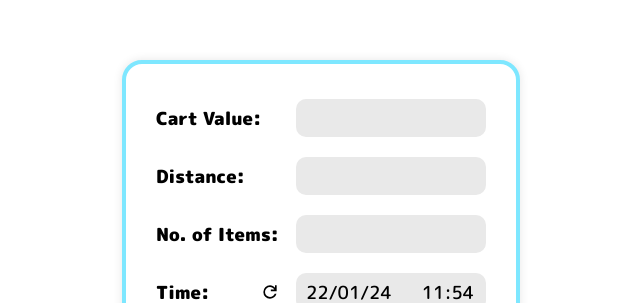
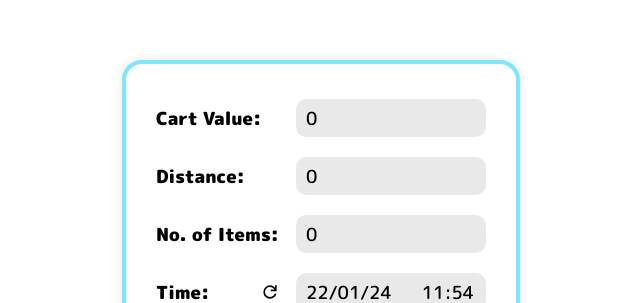
Before and after one commit to nine-chairs/testaufgabe, a React (Create React App) app: page / in a window 1280 px wide. Shown: the part 155-458 px from the top of the page, without its empty margins (319-959 px from the left). Built offline with nearby package versions, Linux system fonts and the light colour scheme.

Commit message:
updated the calculation logic

```diff
--- a/src/components/Calculator/Calculator.tsx
+++ b/src/components/Calculator/Calculator.tsx
@@ -22,7 +22,7 @@ const Calculator: React.FC = () => {
             className='inputField'
             type="number"
             value={viewModel.state.cartValueInput}
-            onChange={(e) => viewModel.handleInputChange(e, 'cartValueInput')}
+            onChange={(e) => viewModel.handleFloatInputChange(e, 'cartValueInput')}
             min="0"
           />
         </div>
@@ -39,8 +39,8 @@ const Calculator: React.FC = () => {
             className='inputField'
             type="number"
             value={viewModel.state.deliveryDistanceInput}
-            onChange={(e) => viewModel.handleInputChange(e, 'deliveryDistanceInput')}
-            min="1"
+            onChange={(e) => viewModel.handleIntegerInputChange(e, 'deliveryDistanceInput')}
+            min="0"
           />
         </div>
       </div>
@@ -56,8 +56,8 @@ const Calculator: React.FC = () => {
             className='inputField'
             type="number"
             value={viewModel.state.numberOfItemsInput}
-            onChange={(e) => viewModel.handleInputChange(e, 'numberOfItemsInput')}
-            min="1"
+            onChange={(e) => viewModel.handleIntegerInputChange(e, 'numberOfItemsInput')}
+            min="0"
           />
         </div>
       </div>
--- a/src/components/Calculator/viewModel.ts
+++ b/src/components/Calculator/viewModel.ts
@@ -1,9 +1,9 @@
 import { useState, useEffect } from 'react';
 
 interface ViewModelState {
-  cartValueInput: string;
-  deliveryDistanceInput: string;
-  numberOfItemsInput: string;
+  cartValueInput: number;
+  deliveryDistanceInput: number;
+  numberOfItemsInput: number;
   finalDeliveryFee: number | null;
   totalPrice: number | null;
   dateTime: string;
@@ -23,9 +23,9 @@ const useViewModel = () => {
   };
 
   const initialState: ViewModelState = {
-    cartValueInput: '',
-    deliveryDistanceInput: '',
-    numberOfItemsInput: '',
+    cartValueInput: 0,
+    deliveryDistanceInput: 0,
+    numberOfItemsInput: 0,
     finalDeliveryFee: null,
     totalPrice: null,
     dateTime: getCurrentDateTime(),
@@ -44,36 +44,31 @@ const useViewModel = () => {
     return () => clearInterval(intervalId);
   }, [state.isDatepickerOpen, state.isDateSelected]);
 
-  const parseInputValue = (value: string): number => {
-    const normalizedValue = value.replace(',', '.');
-    return parseFloat(normalizedValue);
-  };
+  const calculateDeliveryFee = () => {
+    const cartValue = state.cartValueInput;
+    const deliveryDistance = state.deliveryDistanceInput;
+    const numberOfItems = state.numberOfItemsInput;
 
-  const calculateDeliveryFee = () => {
-    const parsedCartValue = parseInputValue(state.cartValueInput);
-    const parsedDeliveryDistance = parseInputValue(state.deliveryDistanceInput);
-    const parsedNumberOfItems = parseInputValue(state.numberOfItemsInput);
-
-    if (parsedCartValue >= 200) {
-      setState((prev) => ({ ...prev, finalDeliveryFee: 0, totalPrice: parsedCartValue }));
+    if (cartValue >= 200) {
+      setState((prev) => ({ ...prev, finalDeliveryFee: 0, totalPrice: cartValue }));
       return;
     }
 
     let totalFee = 0;
 
-    if (parsedCartValue < 10) {
-      const surcharge = 10 - parsedCartValue;
+    if (cartValue < 10) {
+      const surcharge = 10 - cartValue;
       totalFee += surcharge;
     }
 
-    let distanceFee = parsedDeliveryDistance <= 1000 ? 2 : 2 + Math.ceil((parsedDeliveryDistance - 1000) / 500);
+    let distanceFee = deliveryDistance <= 1000 ? 2 : 2 + Math.ceil((deliveryDistance - 1000) / 500);
     distanceFee = Math.max(distanceFee, 1);
     totalFee += distanceFee;
 
-    const numberOfItemsSurcharge = Math.max(parsedNumberOfItems - 4, 0) * 0.5;
+    const numberOfItemsSurcharge = Math.max(numberOfItems - 4, 0) * 0.5;
     totalFee += numberOfItemsSurcharge;
 
-    if (parsedNumberOfItems > 12) {
+    if (numberOfItems > 12) {
       totalFee += 1.2;
     }
 
@@ -89,23 +84,23 @@ const useViewModel = () => {
 
     totalFee = Math.min(totalFee, 15);
 
-    totalFee = parseFloat(totalFee.toFixed(2));
     setState((prev) => ({
       ...prev,
       finalDeliveryFee: totalFee,
-      totalPrice: totalFee + parsedCartValue,
+      totalPrice: totalFee + cartValue,
     }));
   };
 
-  const handleInputChange = (e: React.ChangeEvent<HTMLInputElement>, key: keyof ViewModelState) => {
+  const handleFloatInputChange = (e: React.ChangeEvent<HTMLInputElement>, key: keyof ViewModelState) => {
     const { value } = e.target;
+    const numericValue = parseFloat(value);
+    setState((prev) => ({ ...prev, [key]: numericValue }));
+  };
 
-    // Ensure the input is a non-negative number before updating the state
-    const sanitizedValue = value
-      .replace(/[^0-9.-]/g, '') // Remove non-numeric characters except dots and minus signs
-      .replace(/^-/, ''); // Remove leading minus sign, if any
-
-    setState((prev) => ({ ...prev, [key]: sanitizedValue }));
+  const handleIntegerInputChange = (e: React.ChangeEvent<HTMLInputElement>, key: keyof ViewModelState) => {
+    const { value } = e.target;
+    const numericValue = parseInt(value);
+    setState((prev) => ({ ...prev, [key]: numericValue }));
   };
 
   const handleDateChange = (date: Date | null) => {
@@ -128,16 +123,17 @@ const useViewModel = () => {
 
   const areAllInputsFilled = () => {
     return (
-      state.cartValueInput.trim() !== '' &&
-      state.deliveryDistanceInput.trim() !== '' &&
-      state.numberOfItemsInput.trim() !== ''
+      state.cartValueInput > 0 &&
+      state.deliveryDistanceInput > 0 &&
+      state.numberOfItemsInput > 0
     );
   };
 
   return {
     state,
     calculateDeliveryFee,
-    handleInputChange,
+    handleFloatInputChange,
+    handleIntegerInputChange,
     handleDateChange,
     handleDatepickerFocus,
     handleDateBlur,
```
